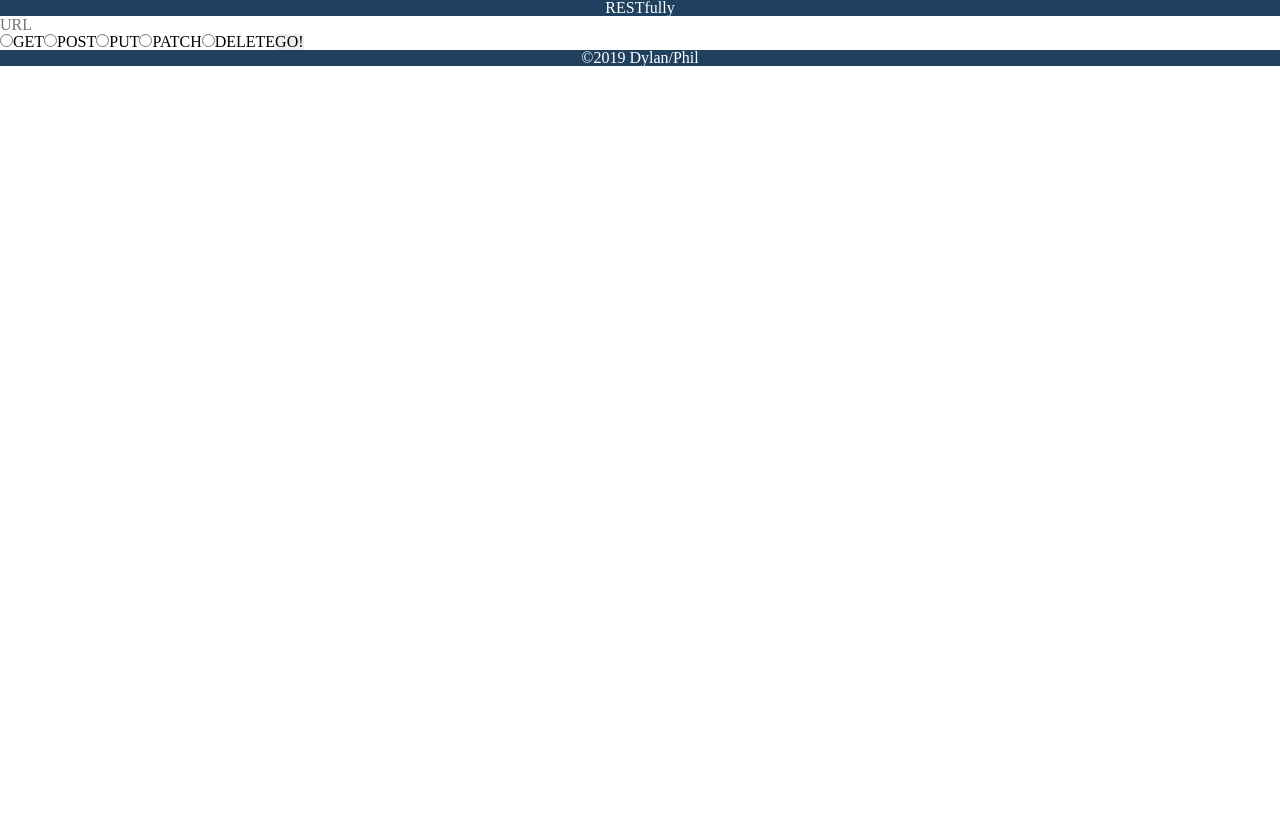
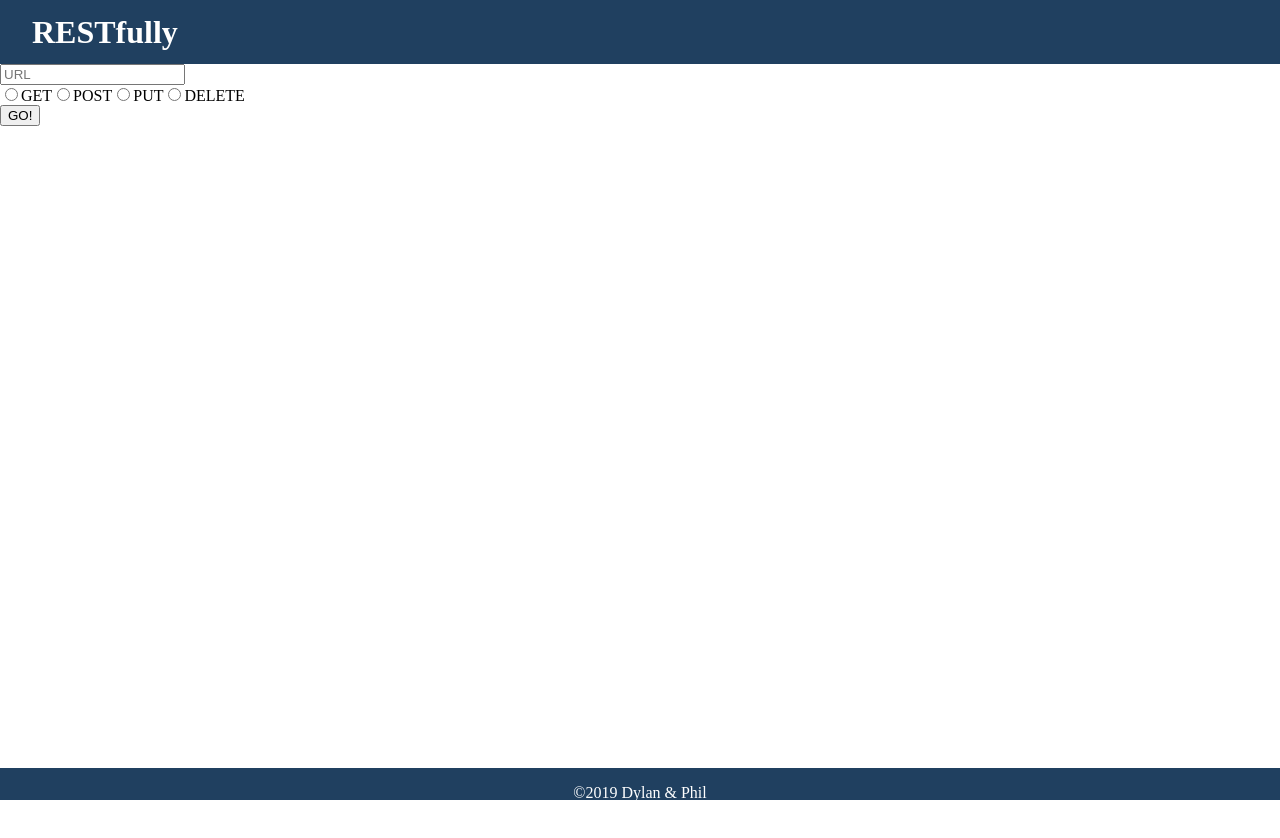
Before and after one commit to philfitch-401-advanced-javascript/lab-class-30-project-resty, a React app: page / in a window 1280 px wide. Shown: the top 838 px of the page. Built offline with nearby package versions, Linux system fonts and the light colour scheme.

Commit message:
basic css done on header footer and main, working on form

```diff
--- a/src/components/App.js
+++ b/src/components/App.js
@@ -1,43 +1,20 @@
 import React from 'react';
 import Header from './Header';
 import Footer from './Footer';
-import UrlInput from './UrlInput';
+import Main from './containers/Main';
 
 export default function App() {
   return (
     <>
       <Header />
       <main>
-
         <section>
           <form>
             <section>
-              <UrlInput />
-              <div id="methods">
-                <label>
-                  <input type="radio" name="method" value="get"/>
-                  <span>GET</span>
-                </label>
-                <label>
-                  <input type="radio" name="method" value="post"/>
-                  <span>POST</span>
-                </label>
-                <label>
-                  <input type="radio" name="method" value="put"/>
-                  <span>PUT</span>
-                </label>
-                <label>
-                  <input type="radio" name="method" value="patch"/>
-                  <span>PATCH</span>
-                </label>
-                <label>
-                  <input type="radio" name="method" value="delete"/>
-                  <span>DELETE</span>
-                </label>
-                <label>
-                  <button type="submit">GO!</button>
-                </label>
-              </div>
+              <Main />
+              <label>
+                <button type="submit">GO!</button>
+              </label>
             </section>
           </form>
           <div id="json">
--- a/src/components/Footer.js
+++ b/src/components/Footer.js
@@ -4,7 +4,7 @@ import '../styles/footer.css';
 const Footer = () => {
   return (
     <footer>
-      <p>&copy;2019 Dylan/Phil</p>
+      <p>&copy;2019 Dylan &amp; Phil</p>
     </footer>
   );
 };
--- a/src/components/Header.js
+++ b/src/components/Header.js
@@ -4,7 +4,7 @@ import '../styles/header.css';
 const Header = () => {
   return (
     <header>
-      RESTfully
+      <h1>RESTfully</h1>
     </header>
   );
 };
--- a/src/components/UrlInput.js
+++ /dev/null
@@ -1,20 +0,0 @@
-import React from 'react';
-import PropTypes from 'prop-types';
-
-const UrlInput = (handleUrlChange) => {
-  return (
-    <input
-      type="text"
-      className="wide"
-      name="url"
-      placeholder="URL"
-      value=""
-      onChange={handleUrlChange} />
-  );
-};
-
-UrlInput.propTypes = {
-
-}
-
-export default UrlInput;
--- a/src/components/containers/Main.js
+++ b/src/components/containers/Main.js
@@ -0,0 +1,40 @@
+import React, { Component } from 'react';
+import PropType from 'prop-types';
+import UrlInputForm from '../form/UrlInputForm';
+import Method from '../form/Method';
+
+export default class Main extends Component {
+
+  state = {
+    urlInput: '',
+    method: 'get'
+  };
+
+  handleUrlChange = ({ target }) => {
+    this.setState({ urlInput: target.value });
+  }
+
+  handleMethodChange = ({ target }) => {
+    this.setState({ methodInput: target.value });
+  }
+
+  render() {
+    return (
+      <>
+        <section>
+          <UrlInputForm />
+          <div id="methods">
+            <Method value={'get'} checked />
+            <span>GET</span>
+            <Method value={'post'} />
+            <span>POST</span>
+            <Method value={'put'} />
+            <span>PUT</span>
+            <Method value={'delete'} />
+            <span>DELETE</span>
+          </div>
+        </section>
+      </>
+    );
+  }
+}
--- /dev/null
+++ b/src/components/form/Method.js
@@ -0,0 +1,22 @@
+import React, { Component } from 'react';
+import PropTypes from 'prop-types';
+
+export default class Method extends Component {
+  static propTypes = {
+    handleMethodChange: PropTypes.func.isRequired
+  }
+
+  render() {
+    const handleMethodChange = this.props;
+    return (
+      <>
+        <input
+          type="radio"
+          name="method"
+          value=""
+          onClick={handleMethodChange} />
+
+      </>
+    );
+  }
+}
--- /dev/null
+++ b/src/components/form/UrlInputForm.js
@@ -0,0 +1,21 @@
+import React, { Component } from 'react';
+import PropTypes from 'prop-types';
+
+export default class UrlInputForm extends Component {
+  static propTypes = {
+    handleUrlChange: PropTypes.func.isRequired
+  }
+
+  render() {
+    const handleUrlChange = this.props;
+    return (
+      <input
+        type="text"
+        className="wide"
+        name="url"
+        placeholder="URL"
+        value=""
+        onChange={handleUrlChange} />
+    );
+  }
+}
--- a/src/index.js
+++ b/src/index.js
@@ -1,7 +1,7 @@
 import React from 'react';
 import { render } from 'react-dom';
 import App from './components/App';
-import './styles/reset.css';
+// import './styles/reset.css';
 import './styles/main.css';
 
 render(
--- a/src/styles/footer.css
+++ b/src/styles/footer.css
@@ -1,5 +1,9 @@
 footer {
   background-color: #204060;
   color: white;
-  text-align: center
+  text-align: center;
+  position: absolute;
+  bottom: 0;
+  width: 100%;
+  height: 2em
 }
--- a/src/styles/header.css
+++ b/src/styles/header.css
@@ -1,5 +1,14 @@
 header {
   background-color: #204060;
   color: white;
-  text-align: center
+  height: 4em;
+  line-height: 4em;
+  padding: 0 2em
 }
+
+h1 {
+  font-size: 2em;
+  font-weight:700;
+  margin-block-start: 0em;
+  margin-block-end: 0em;
+}
--- a/src/styles/main.css
+++ b/src/styles/main.css
@@ -9,5 +9,6 @@ html {
 body {
   display: flex;
   flex-direction: column;
-  height: 100%
+  height: 100%;
+  margin: 0px;
 }
```
